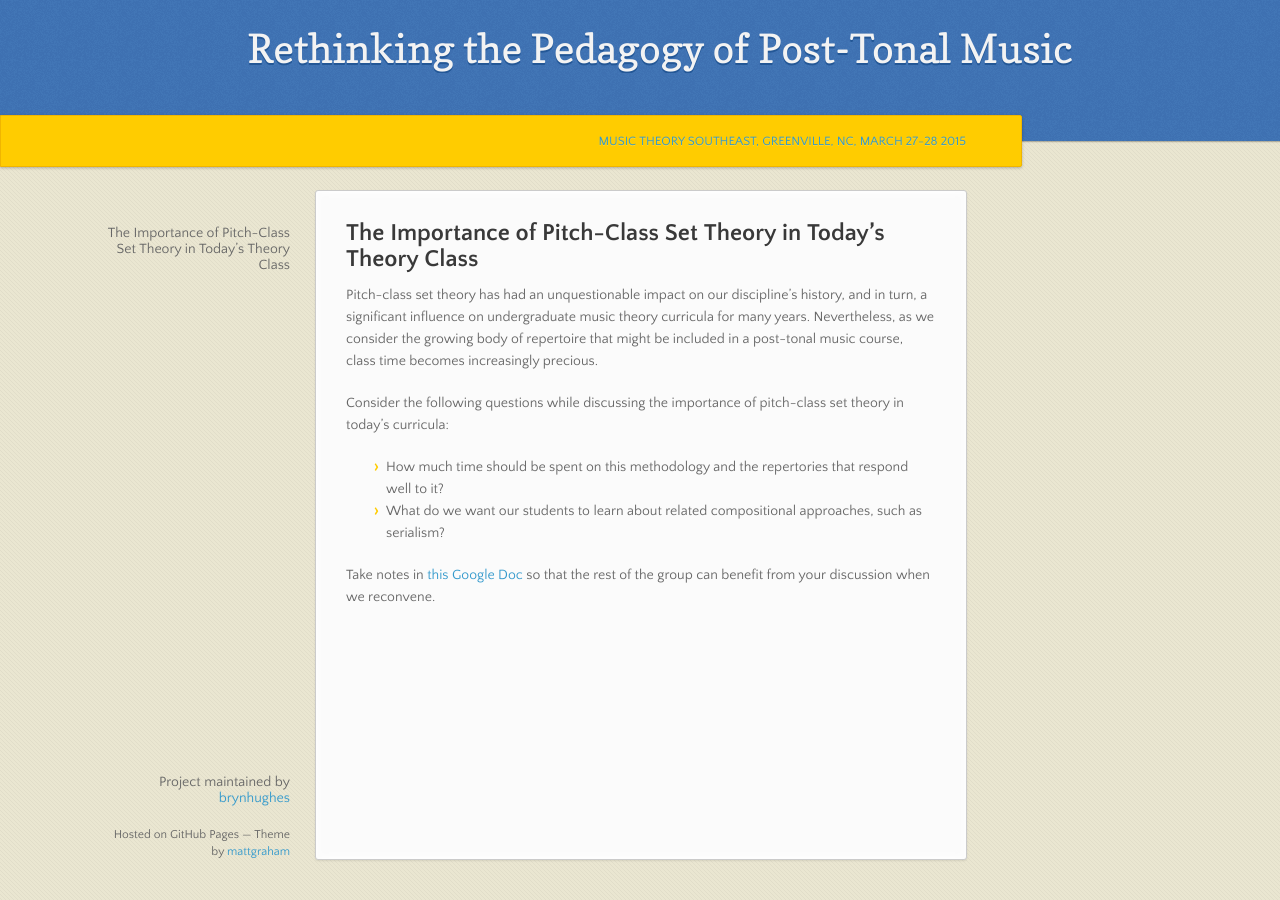
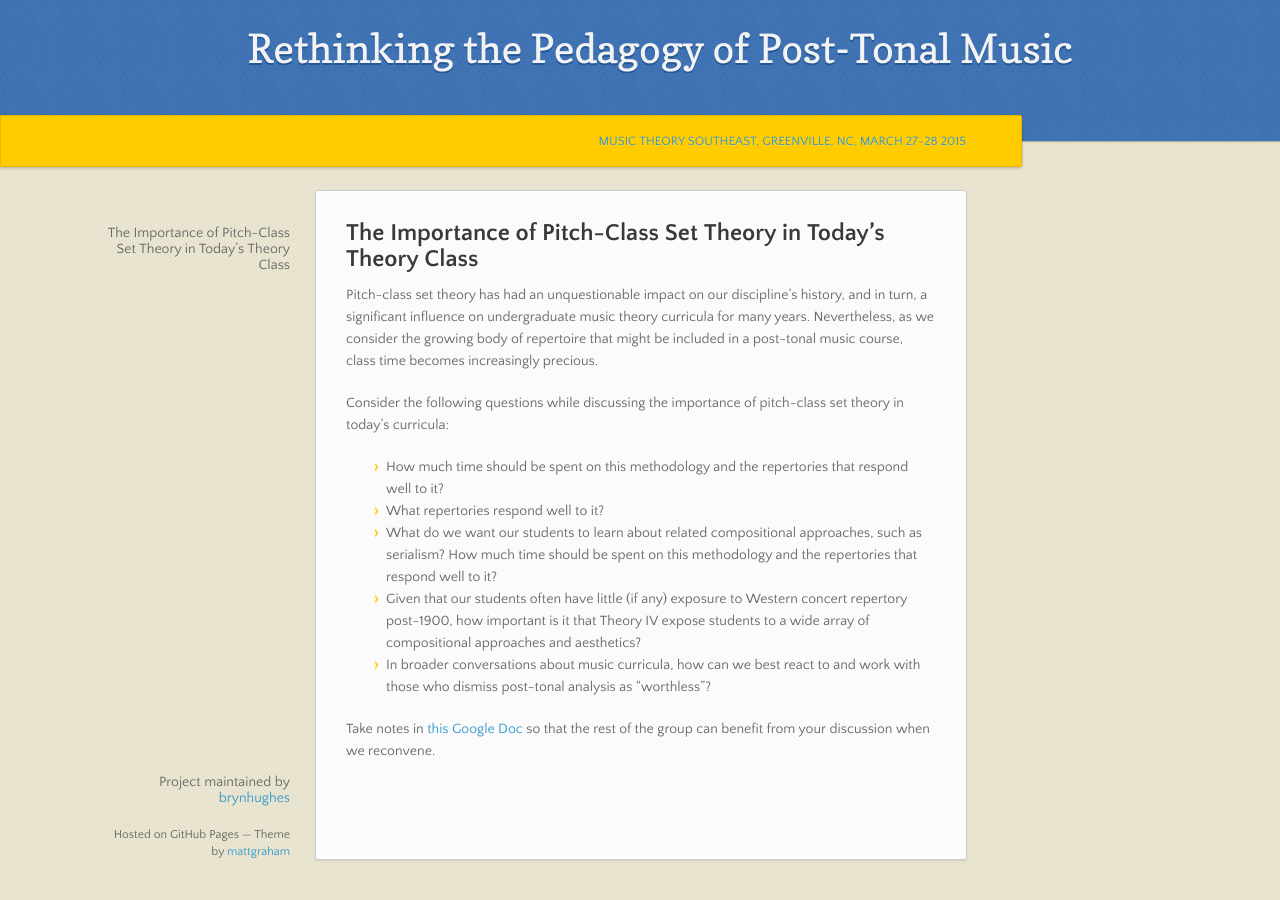
Before and after one commit to brynhughes/posttonalped, a Jekyll site: the page built from settheory.md, in a window 1280 px wide. Built offline with Jekyll 4.4.1, drawn with Linux system fonts in a browser that asks for light colours; nearby versions of some CDN libraries.

Commit message:
added adrian bullets

```diff
--- a/settheory.md
+++ b/settheory.md
@@ -10,7 +10,10 @@ Pitch-class set theory has had an unquestionable impact on our discipline's hist
 Consider the following questions while discussing the importance of pitch-class set theory in today's curricula:
 
 - How much time should be spent on this methodology and the repertories that respond well to it?
+- What repertories respond well to it?
 - What do we want our students to learn about related compositional approaches, such as serialism?
-
+How much time should be spent on this methodology and the repertories that respond well to it?
+- Given that our students often have little (if any) exposure to Western concert repertory post-1900, how important is it that Theory IV expose students to a wide array of compositional approaches and aesthetics?
+- In broader conversations about music curricula, how can we best react to and work with those who dismiss post-tonal analysis as "worthless"?
 
 Take notes in [this Google Doc](https://docs.google.com/document/d/1LZhR0aWyN1J0oCebHJaCgHmB_DQd6Muk0PUS1_KE2LQ/edit?usp=sharing) so that the rest of the group can benefit from your discussion when we reconvene.
```
Also changed, not shown: 1 other file.
